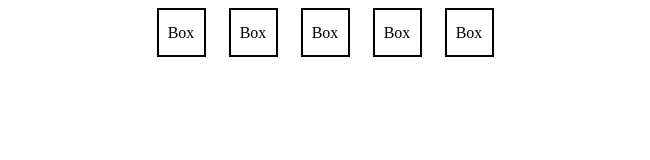
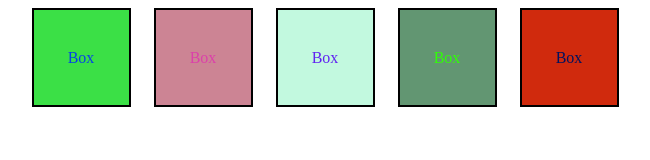
Before and after one commit to AbdulMunnam07/Business-Name-Generator, a plain HTML site: page Assign random color to box using DOM/index.html in a window 1280 px wide. Shown: the whole page, without its empty margins (315-965 px from the left). Drawn offline with Linux system fonts and the light colour scheme.

Commit message:
New Update

```diff
--- a/Assign random color to box using DOM/index.html
+++ b/Assign random color to box using DOM/index.html
@@ -15,8 +15,8 @@
             display: flex;
             justify-content: center;
             align-items: center;
-            height: 45px;
-            width: 45px;
+            height: 95px;
+            width: 95px;
             border: 2px solid black;
         }
     </style>
@@ -32,6 +32,6 @@
         <div class="box">Box</div>
         <div class="box">Box</div>
      </div>
-     <script src="./index.js"></script>
+     <script src="index.js"></script>
 </body>
 </html>
--- a/Assign random color to box using DOM/index.js
+++ b/Assign random color to box using DOM/index.js
@@ -0,0 +1,15 @@
+console.log("Script.js initializing")
+// let boxes = document.getElementsByClassName("box")
+let boxes = document.querySelector(".container").children
+
+
+function getRandomColor(){
+    let val1 = Math.ceil(0 + Math.random()* 255);
+    let val2 = Math.ceil(0 + Math.random()* 255);
+    let val3 = Math.ceil(0 + Math.random()* 255);
+    return `rgb(${val1}, ${val2}, ${val3})`
+}
+Array.from(boxes).forEach(e=>{
+    e.style.backgroundColor = getRandomColor()
+    e.style.color = getRandomColor()
+})
```
